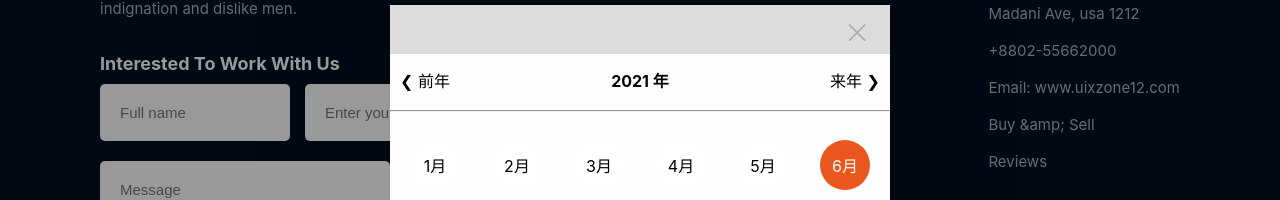
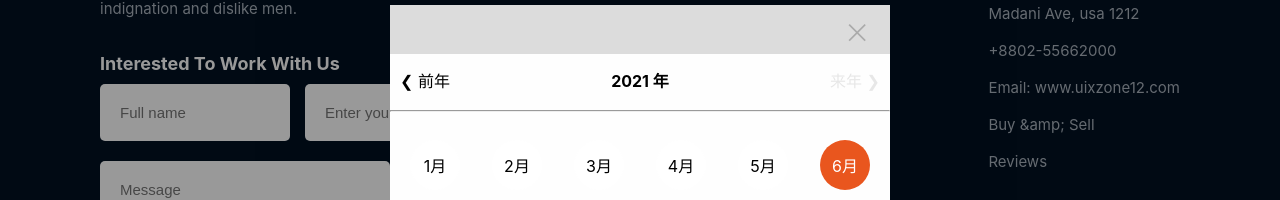
Before and after one commit to LinhDong64/TeqFresher-MotiveZone-UI, a React (Create React App) app in the folder ts-motive-zone-app/: page /transaction in a window 1280 px wide. Both pictures are taken after a click on the button "Open Picker". Shown: the part 213-413 px from the top of the page. Built offline with nearby package versions, Linux system fonts and the light colour scheme.

Commit message:
update picker

```diff
--- a/ts-motive-zone-app/src/Transaction/MonthYearPicker/index.tsx
+++ b/ts-motive-zone-app/src/Transaction/MonthYearPicker/index.tsx
@@ -11,14 +11,17 @@ export default function (props: any) {
 
   function previousClick() {
     setYear(selectedYear - 1);
+    setMonth(1);
   }
 
   function nextClick() {
+    setMonth(1);
     currentYear > selectedYear && setYear(selectedYear + 1);
   }
 
   function selectMonthClick(month: number) {
-    if (month <= currentMonth) {
+    if (selectedYear < currentYear || (selectedYear === currentYear
+      && month <= currentMonth)) {
       setMonth(month);
     }
   }
@@ -38,10 +41,11 @@ export default function (props: any) {
   const months = [1, 2, 3, 4, 5, 6, 7, 8, 9, 10, 11, 12];
 
   const monthsEle = months.map((item, index) => {
-    return <li className={`${item <= currentMonth &&
+    return <li className={`${(selectedYear !== currentYear ||
+      (selectedYear === currentYear && item <= currentMonth)) &&
       item !== selectedMonth ? 'normal-month' : ''}
             ${item === selectedMonth ? 'active-month' : ''}
-            ${item > currentMonth ? 'disable-month' : ''}`}
+            ${item > currentMonth && selectedYear >= currentYear? 'disable-month' : ''}`}
       key={index} onClick={() => selectMonthClick(item)}>{item}月</li>
   })
 
@@ -60,7 +64,7 @@ export default function (props: any) {
                 className="year-adjustment">❮ 前年</li>
               <li><b>{selectedYear} 年</b></li>
               <li onClick={nextClick}
-                className="year-adjustment">来年 ❯</li>
+                className={`${selectedYear === currentYear? 'disable-next-year': 'year-adjustment'}`}>来年 ❯</li>
             </ul>
           </div>
           <hr></hr>
--- a/ts-motive-zone-app/src/assets/styles/Transaction/style.scss
+++ b/ts-motive-zone-app/src/assets/styles/Transaction/style.scss
@@ -44,6 +44,13 @@
     .year-adjustment:hover{
       cursor: pointer;
       color: #6DB8F1;
+    }
+  }
+
+  .disable-next-year{
+    color: #E7E7E7;
+    &:hover{
+      color: #E7E7E7;
     }
   }
 
```
